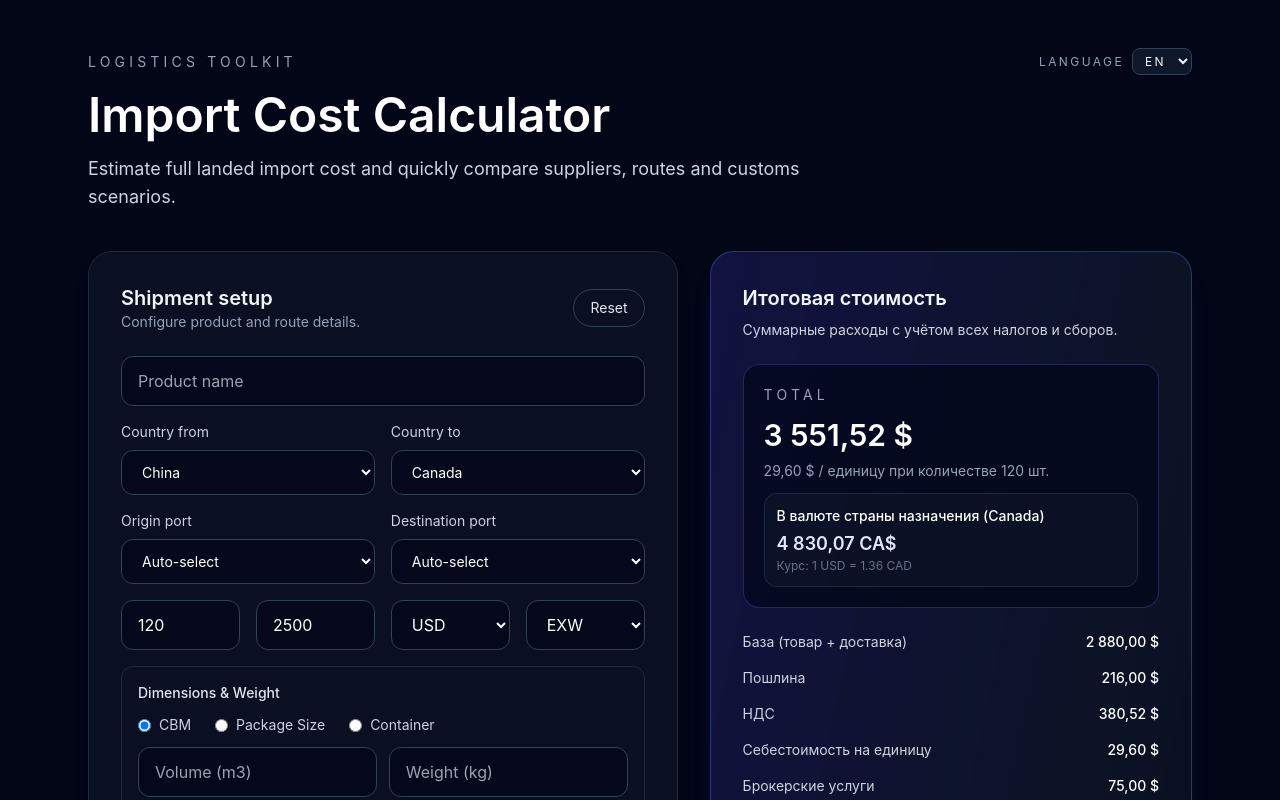
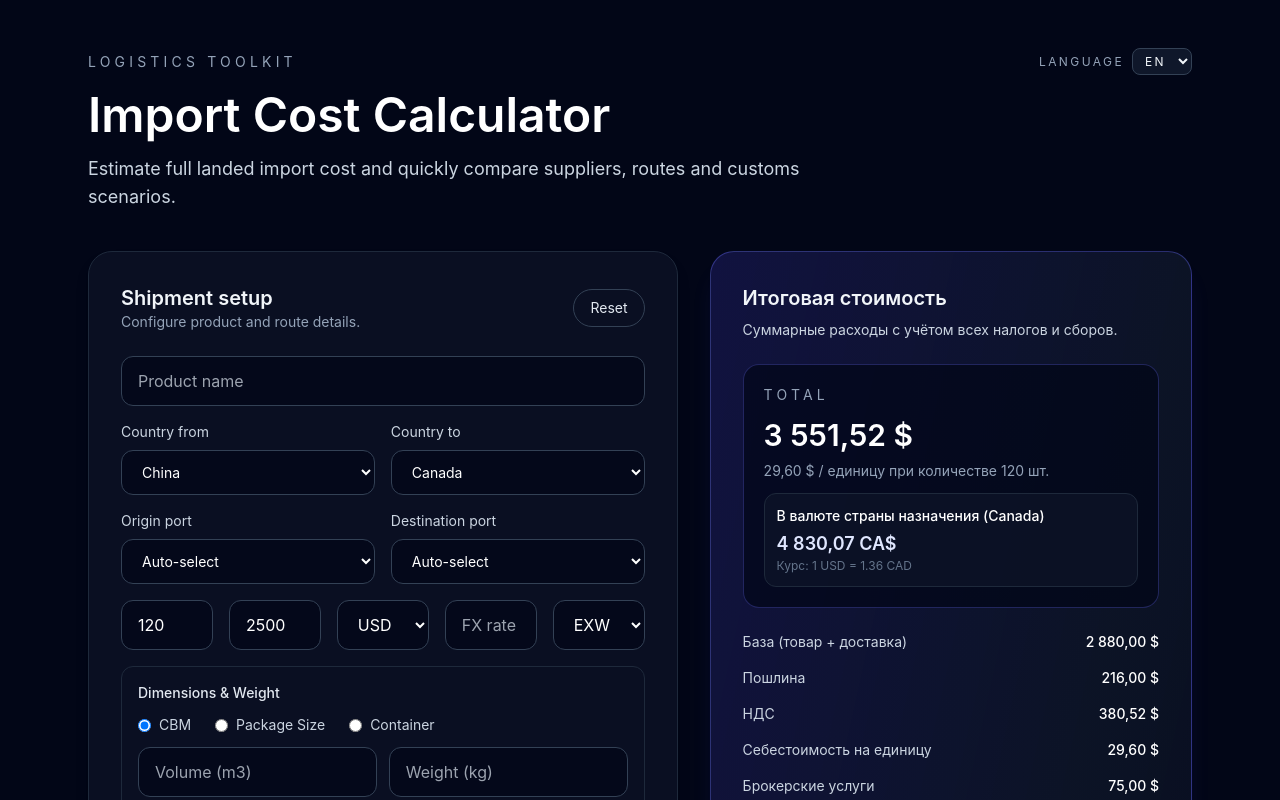
Before and after one commit to Arkadi2025/allmarka-calculator, a React (Vite) app: page / in a window 1280 px wide. Shown: the top 800 px of the page. Built offline with nearby package versions, Linux system fonts and the light colour scheme.

Commit message:
Add manual FX override and sauna HS mapping

```diff
--- a/src/App.jsx
+++ b/src/App.jsx
@@ -23,6 +23,7 @@ const DEFAULTS = {
   weight: '',
   hsMode: 'find',
   manualHsCode: '',
+  fxRateOverride: '',
   shippingMode: 'calculate',
   shipping: 320,
   insurance: 60,
@@ -62,7 +63,9 @@ export default function App() {
     const safeQuantity = quantity > 0 ? quantity : 1;
     const perUnit = total / safeQuantity;
     const destinationFx = DESTINATION_FX[values.countryTo] || DESTINATION_FX.USA;
-    const totalInDestinationCurrency = total * destinationFx.rate;
+    const manualFx = toNumber(values.fxRateOverride);
+    const effectiveRate = manualFx > 0 ? manualFx : destinationFx.rate;
+    const totalInDestinationCurrency = total * effectiveRate;
 
     return {
       subtotal,
@@ -73,7 +76,7 @@ export default function App() {
       perUnit,
       quantity: safeQuantity,
       destinationCurrency: destinationFx.currency,
-      destinationRate: destinationFx.rate,
+      destinationRate: effectiveRate,
       destinationCountry: values.countryTo,
       totalInDestinationCurrency
     };
--- a/src/components/ProductForm.jsx
+++ b/src/components/ProductForm.jsx
@@ -25,6 +25,7 @@ const COPY = {
     findIt: 'Find it',
     iKnowIt: 'I know it',
     manualHs: 'Enter HS code manually',
+    fxRate: 'FX rate USD to destination currency',
     shipping: 'Shipping',
     calculate: 'Calculate',
     knowCost: 'I know cost',
@@ -54,6 +55,7 @@ const COPY = {
     findIt: 'Найти',
     iKnowIt: 'Я знаю код',
     manualHs: 'Введите HS код вручную',
+    fxRate: 'Курс USD к валюте назначения',
     shipping: 'Доставка',
     calculate: 'Рассчитать',
     knowCost: 'Я знаю стоимость',
@@ -83,6 +85,7 @@ const COPY = {
     findIt: 'מצא',
     iKnowIt: 'אני יודע',
     manualHs: 'הזן קוד HS ידנית',
+    fxRate: 'שער USD למטבע היעד',
     shipping: 'משלוח',
     calculate: 'חשב',
     knowCost: 'אני יודע עלות',
@@ -198,7 +201,7 @@ export default function ProductForm({ values, onChange, onReset, language }) {
           </label>
         </div>
 
-        <div className="grid gap-4 md:grid-cols-4">
+        <div className="grid gap-4 md:grid-cols-5">
           <input
             type="number"
             name="quantity"
@@ -231,6 +234,16 @@ export default function ProductForm({ values, onChange, onReset, language }) {
               </option>
             ))}
           </select>
+          <input
+            type="number"
+            name="fxRateOverride"
+            value={values.fxRateOverride}
+            onChange={onChange}
+            min="0"
+            step="0.0001"
+            placeholder={t.fxRate}
+            className="rounded-xl border border-slate-700 bg-slate-950/70 px-4 py-3 text-white"
+          />
           <select
             name="incoterm"
             value={values.incoterm}
--- a/src/data/hsCatalog.js
+++ b/src/data/hsCatalog.js
@@ -87,6 +87,14 @@ export const HS_CATALOG = [
     chapter: '95',
     keywords: ['игрушка', 'toy', 'puzzle', 'конструктор'],
     explanation: 'Игрушки для детей, включая наборы для сборки и моделирования.'
+  },
+  {
+    code: '851629',
+    title: 'Sauna heaters and other electric space-heating apparatus',
+    chapter: '85',
+    keywords: ['sauna', 'сауна', 'sauna heater', 'печь для сауны', 'heater'],
+    explanation:
+      'Electric heating apparatus for indoor heating applications, including sauna heater equipment depending on technical specs.'
   }
 ];
 
```
